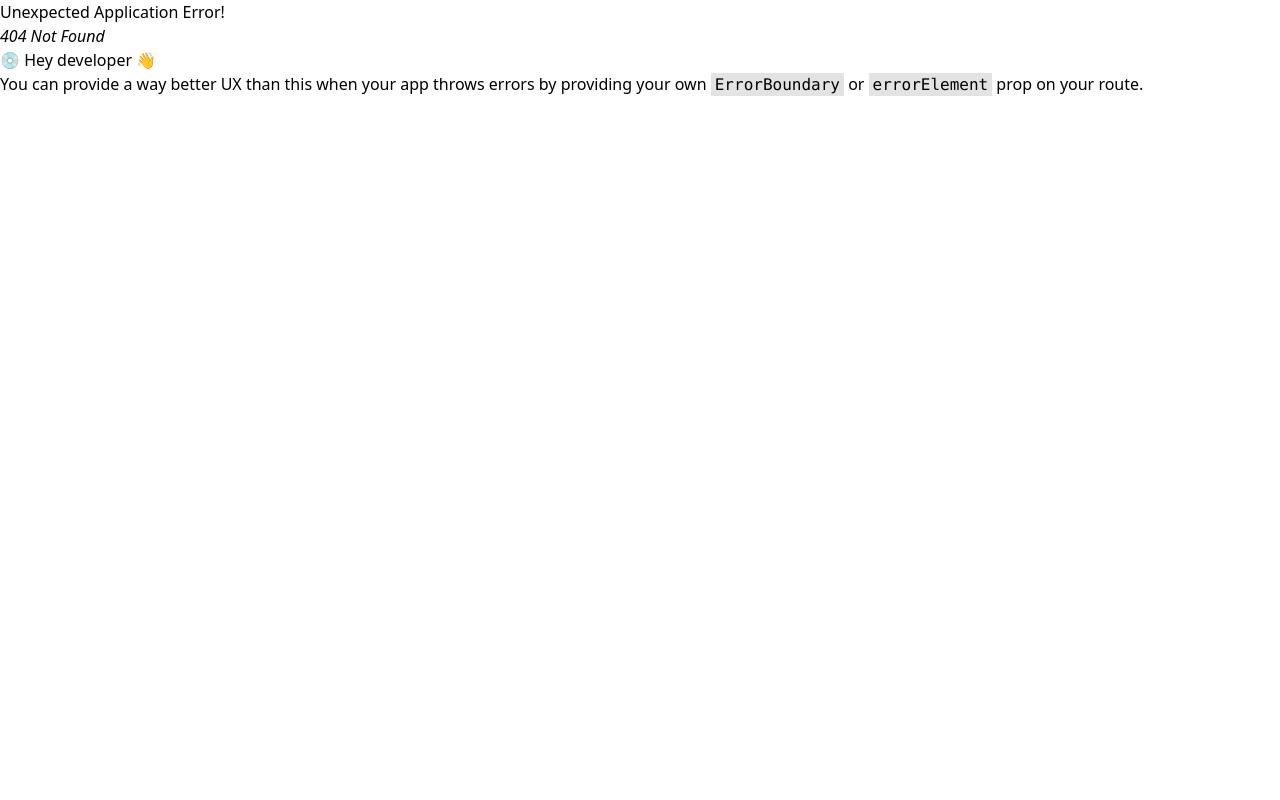
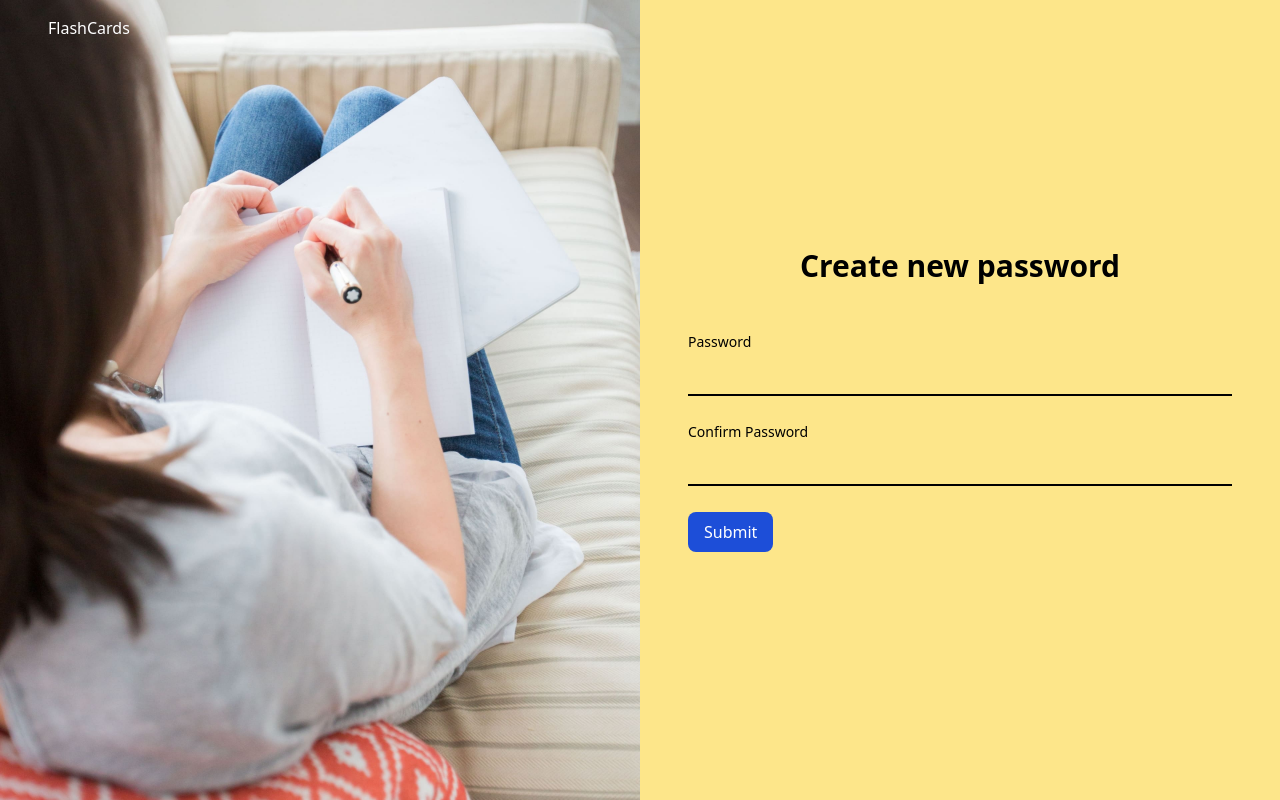
Before and after one commit to karol-wolski/KeepYourFlashcards, a React (Vite) app: page /resetPassword in a window 1280 px wide. Before the commit this address had no page. Built offline with nearby package versions, Linux system fonts and the light colour scheme.

Commit message:
feat: add reset password page (#13)

```diff
--- /dev/null
+++ b/src/components/ResetPasswordForm/ResetPasswordForm.tsx
@@ -0,0 +1,86 @@
+import { Controller, useForm } from 'react-hook-form'
+import LabelInput from '../LabelInput/LabelInput'
+import { ResetPassword } from '../../ts/types/ResetPassword'
+
+interface Props {
+  onSubmit: (data: ResetPassword) => void
+}
+
+const ResetPasswordForm = ({ onSubmit }: Props) => {
+  const {
+    control,
+    handleSubmit,
+    watch,
+    formState: { errors },
+  } = useForm({
+    defaultValues: {
+      password: '',
+      confirmPassword: '',
+    },
+  })
+
+  return (
+    <form onSubmit={handleSubmit(onSubmit)} className="block w-full px-12">
+      <Controller
+        name="password"
+        control={control}
+        rules={{
+          required: 'Please enter your password',
+          minLength: {
+            value: 8,
+            message: 'Password should have at least 8 chars.',
+          },
+          maxLength: {
+            value: 32,
+            message: 'Password should have less than 32 chars.',
+          },
+        }}
+        render={({ field }) => (
+          <LabelInput
+            id="password"
+            inputType="password"
+            labelText="Password"
+            fieldRef={field}
+            hasError={errors.password}
+          />
+        )}
+      />
+      <Controller
+        name="confirmPassword"
+        control={control}
+        rules={{
+          required: true && 'Please enter your password',
+          minLength: {
+            value: 8,
+            message: 'Confirm password should have at least 8 chars.',
+          },
+          maxLength: {
+            value: 32,
+            message: 'Confirm password should have less than 32 chars.',
+          },
+          validate: (val: string) =>
+            watch('password') !== val
+              ? 'Your passwords do not match'
+              : undefined,
+        }}
+        render={({ field }) => (
+          <LabelInput
+            id="confirmPassword"
+            inputType="password"
+            labelText="Confirm Password"
+            fieldRef={field}
+            hasError={errors.confirmPassword}
+          />
+        )}
+      />
+      <button
+        type="submit"
+        className="bg-blue-700 hover:bg-blue-800 py-2 px-4 mt-4 text-white rounded-lg"
+      >
+        Submit
+      </button>
+    </form>
+  )
+}
+
+export default ResetPasswordForm
--- a/src/main.tsx
+++ b/src/main.tsx
@@ -6,6 +6,7 @@ import './index.css'
 import RegisterPage from './pages/Register'
 import LoginPage from './pages/Login'
 import ForgotPasswordPage from './pages/ForgotPassword'
+import ResetPasswordPage from './pages/ResetPassword'
 
 const router = createBrowserRouter([
   {
@@ -24,6 +25,10 @@ const router = createBrowserRouter([
     path: '/forgot',
     element: <ForgotPasswordPage />,
   },
+  {
+    path: '/resetPassword',
+    element: <ResetPasswordPage />,
+  },
 ])
 
 ReactDOM.createRoot(document.getElementById('root') as HTMLElement).render(
--- /dev/null
+++ b/src/pages/ResetPassword.tsx
@@ -0,0 +1,16 @@
+import ResetPasswordForm from '../components/ResetPasswordForm/ResetPasswordForm'
+import LayoutWithImage from '../layouts/LayoutWithImage'
+import { ResetPassword } from '../ts/types/ResetPassword'
+
+const ResetPasswordPage = () => {
+  const onSubmit = (data: ResetPassword) => console.log(data)
+
+  return (
+    <LayoutWithImage>
+      <h2 className="text-3xl font-bold mb-8">Create new password</h2>
+      <ResetPasswordForm onSubmit={onSubmit} />
+    </LayoutWithImage>
+  )
+}
+
+export default ResetPasswordPage
--- /dev/null
+++ b/src/ts/types/ResetPassword.ts
@@ -0,0 +1,3 @@
+export type ResetPassword = {
+  password: string
+}
```
Also changed, not shown: src/assets/womanWithNoteBook.jpg, 1 other file (tests, documents, lock files or other folders).
